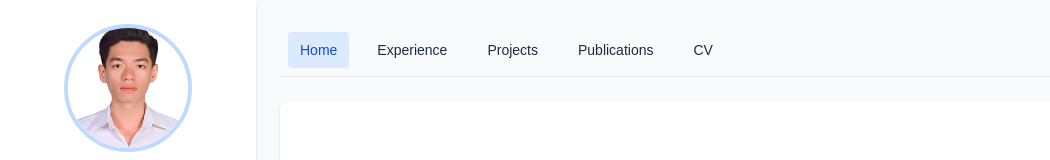
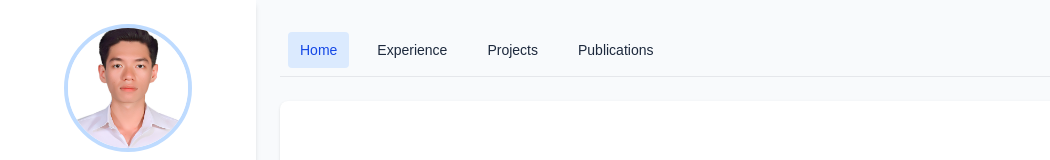
Before and after one commit to nvhnam/nguyenviethoangnam, a Next.js app: page / in a window 1280 px wide. Shown: the top 160 px of the page, without its empty margins (0-1050 px from the left). Built offline with nearby package versions, Linux system fonts and the light colour scheme.

Commit message:
Hide CV page temporary

```diff
--- a/src/app/page.tsx
+++ b/src/app/page.tsx
@@ -9,7 +9,7 @@ import Publications from "@/components/Publications";
 import Cv from "@/components/Cv";
 import ProjectsPage from "./projects/page";
 
-const navItems = ["Home", "Experience", "Projects", "Publications", "CV"];
+const navItems = ["Home", "Experience", "Projects", "Publications"];
 
 export default function PortfolioLayout() {
   const [active, setActive] = useState("Home");
```
